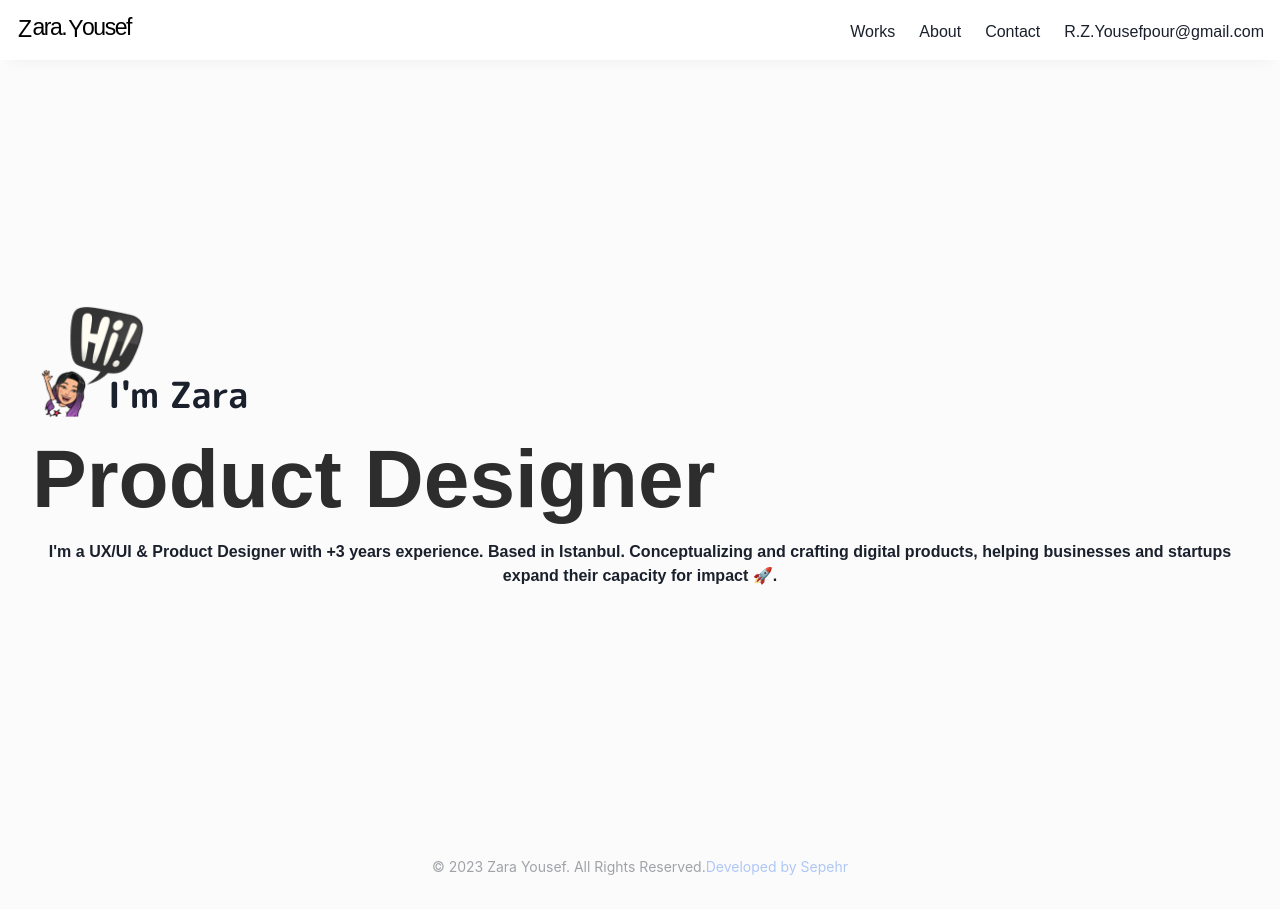
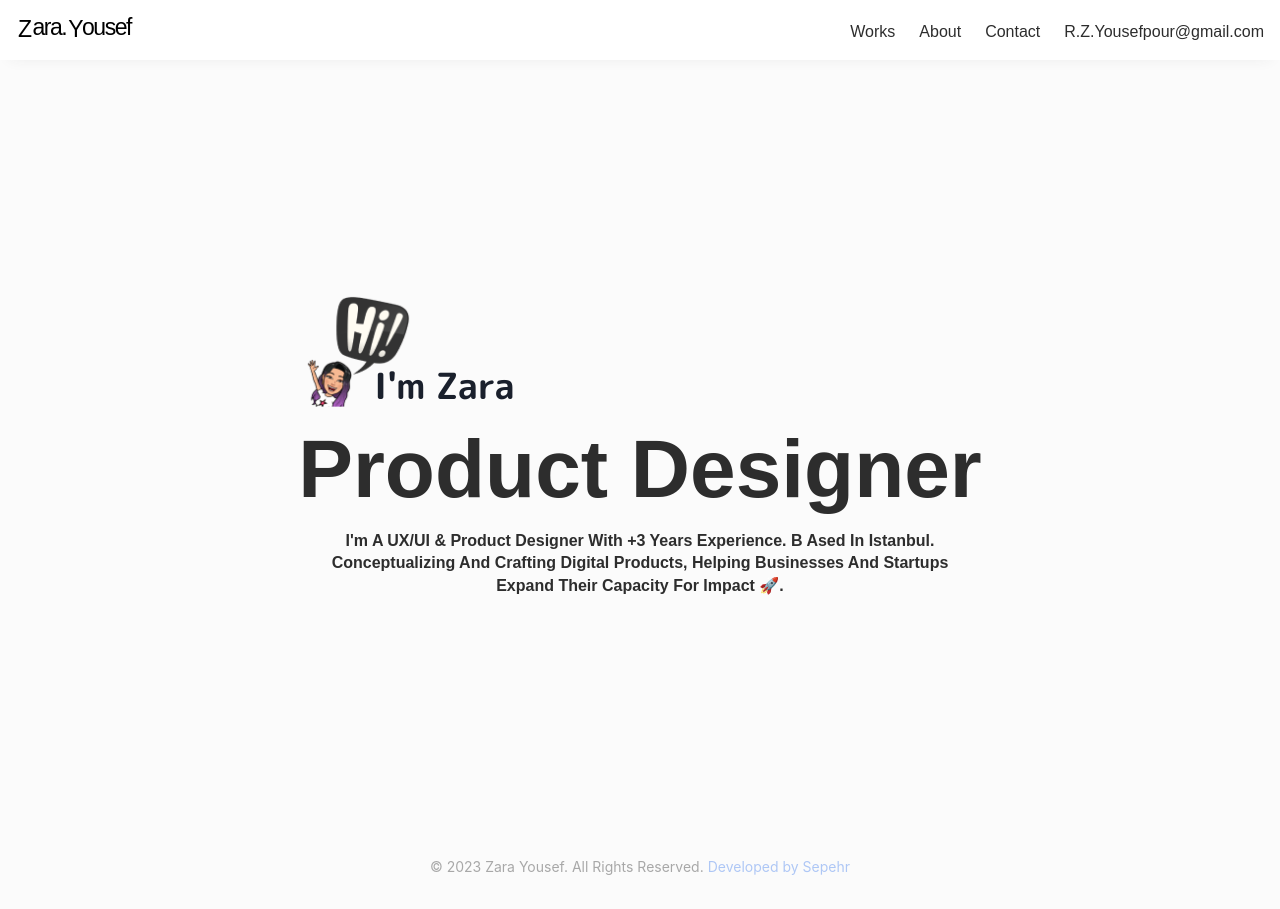
Before and after one commit to septan4/dynamic-design-portfolio, a Next.js app: page / in a window 1280 px wide. Built offline with nearby package versions, Linux system fonts and the light colour scheme; a web font is replaced by a local one.

Commit message:
Homepage positions fixed Navbar and footer font color also fixed

```diff
--- a/components/footer.js
+++ b/components/footer.js
@@ -1,9 +1,9 @@
-import { Box, Link} from '@chakra-ui/react'
-import NextLink from "next/link";
+import { Box, Link } from '@chakra-ui/react'
+import NextLink from 'next/link'
 
 const Footer = () => {
   return (
-    <Box align="center" opacity={0.4} fontSize="sm">
+    <Box align="center" opacity={0.4} fontSize="sm" color="#2D2D2D">
       &copy; {new Date().getFullYear()} Zara Yousef. All Rights Reserved.
       <Link
         as={NextLink}
@@ -11,6 +11,7 @@ const Footer = () => {
         passHref
         scroll={false}
         target="_blank"
+        ml="1"
       >
         Developed by Sepehr{' '}
       </Link>
--- a/components/navbar.js
+++ b/components/navbar.js
@@ -1,17 +1,28 @@
-import {forwardRef} from 'react'
+import { forwardRef } from 'react'
 import Logo from './logo'
 import NextLink from 'next/link'
 
 import '@fontsource-variable/exo'
 import {
-    Container, Box, Link, Stack, Heading, Flex, Menu, MenuItem, MenuList, MenuButton, IconButton, useColorModeValue
+  Container,
+  Box,
+  Link,
+  Stack,
+  Heading,
+  Flex,
+  Menu,
+  MenuItem,
+  MenuList,
+  MenuButton,
+  IconButton
 } from '@chakra-ui/react'
-import {HamburgerIcon} from '@chakra-ui/icons'
+import { HamburgerIcon } from '@chakra-ui/icons'
 
-const LinkItem = ({href, path, target, children, ...props}) => {
+const LinkItem = ({ href, path, target, children, ...props }) => {
   const active = path === href
-    const inactiveColor = useColorModeValue('gray.800', 'whiteAlpha.900')
-    return (<Link
+  const inactiveColor = '#2D2D2D'
+  return (
+    <Link
       as={NextLink}
       href={href}
       scroll={false}
@@ -23,21 +34,25 @@ const LinkItem = ({href, path, target, children, ...props}) => {
       {...props}
     >
       {children}
-        </Link>)
+    </Link>
+  )
 }
 
-const MenuLink = forwardRef((props, ref) => (<Link ref={ref} as={NextLink} {...props} />))
+const MenuLink = forwardRef((props, ref) => (
+  <Link ref={ref} as={NextLink} {...props} />
+))
 
 const Navbar = props => {
-    const {path} = props
+  const { path } = props
 
-    return (<Box
+  return (
+    <Box
       position="fixed"
       as="nav"
       w="100%"
       bg="#FFFFFF"
       boxShadow="0px 8px 15px -10px #EAEAEA"
-            css={{backdropFilter: 'blur(10px)'}}
+      css={{ backdropFilter: 'blur(10px)' }}
       zIndex={2}
       {...props}
     >
@@ -51,18 +66,17 @@ const Navbar = props => {
       >
         <Flex align="center" mr={5}>
           <Heading as="h1" size="lg" letterSpacing={'tighter'}>
-                        <Logo/>
+            <Logo />
           </Heading>
         </Flex>
-
         <Stack
-                    direction={{base: 'column', md: 'row'}}
-                    display={{base: 'none', md: 'flex'}}
-                    width={{base: 'full', md: 'auto'}}
+          direction={{ base: 'column', md: 'row' }}
+          display={{ base: 'none', md: 'flex' }}
+          width={{ base: 'full', md: 'auto' }}
           alignItems="center"
           flexGrow={1}
           justify="flex-end"
-                    mt={{base: 4, md: 0}}
+          mt={{ base: 4, md: 0 }}
         >
           <LinkItem href="/works" path={path}>
             Works
@@ -77,17 +91,16 @@ const Navbar = props => {
             R.Z.Yousefpour@gmail.com
           </LinkItem>
         </Stack>
-
         <Box
           flex={1}
           align="right"
-                    display={{base: 'inline-block', md: 'none'}}
+          display={{ base: 'inline-block', md: 'none' }}
         >
-                    <Box ml={2} display={{base: 'inline-block', md: 'none'}}>
+          <Box ml={2} display={{ base: 'inline-block', md: 'none' }}>
             <Menu isLazy id="navbar-menu">
               <MenuButton
                 as={IconButton}
-                                icon={<HamburgerIcon/>}
+                icon={<HamburgerIcon />}
                 variant="outline"
                 aria-label="Options"
               />
@@ -113,7 +126,8 @@ const Navbar = props => {
           </Box>
         </Box>
       </Container>
-        </Box>)
+    </Box>
+  )
 }
 
 export default Navbar
--- a/pages/index.js
+++ b/pages/index.js
@@ -26,6 +26,8 @@ const Home = () => (
     <Container maxW="container.xl" h="100vh">
       <Center h="100%">
         <Section delay={0.1}>
+          <Box display="flex" alignItems="center" flexDirection="column">
+            <Box display={'flex'} flexDirection={'column'} alignItems={'start'}>
               <Box display="flex" alignItems="end">
                 <Image
                   src={HI}
@@ -45,16 +47,24 @@ const Home = () => (
               >
                 Product Designer
               </Text>
+            </Box>
             <Text
               align="center"
               fontSize="16px"
               fontWeight={600}
               fontFamily="Exo Variable, sans-serif"
+              maxW="container.sm"
+              lineHeight="140%"
+              color="#2D2D2D"
+              textTransform="capitalize"
             >
-            I&apos;m a UX/UI & Product Designer with +3 years experience. Based
-            in Istanbul. Conceptualizing and crafting digital products, helping
-            businesses and startups expand their capacity for impact 🚀.
+              I&apos;m a UX/UI & Product Designer with +3 years experience. B
+              ased in Istanbul.
+              <br /> conceptualizing and crafting digital products, helping
+              businesses and startups <br /> expand their capacity for impact
+              🚀.
             </Text>
+          </Box>
         </Section>
       </Center>
     </Container>
```
Lines whose indentation alone changed are shown as unchanged.
